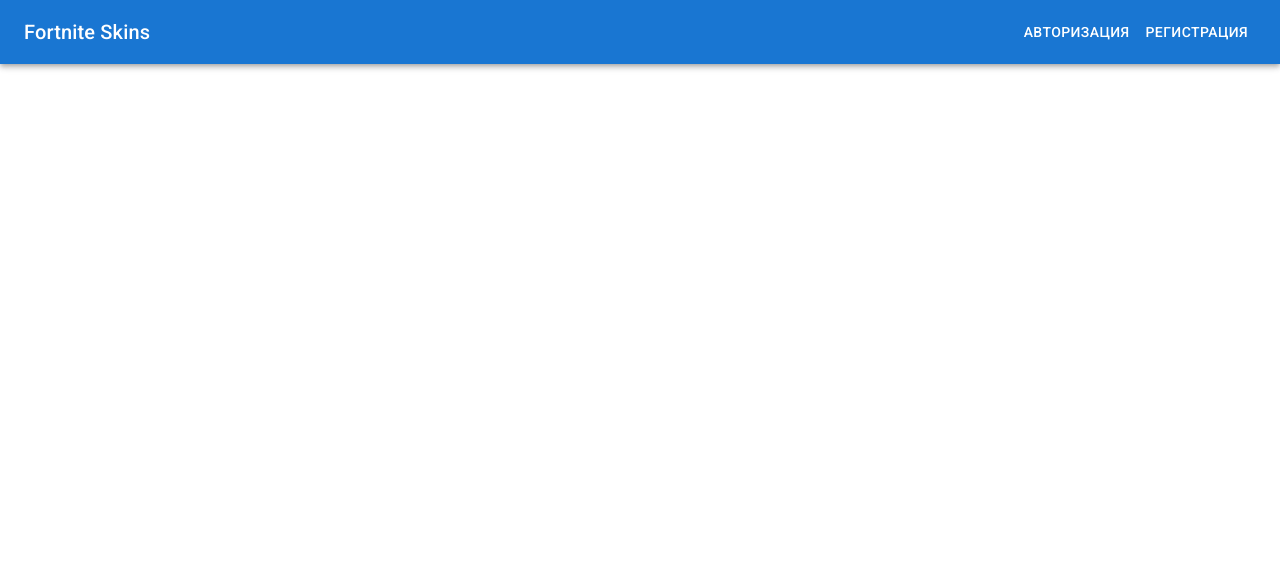
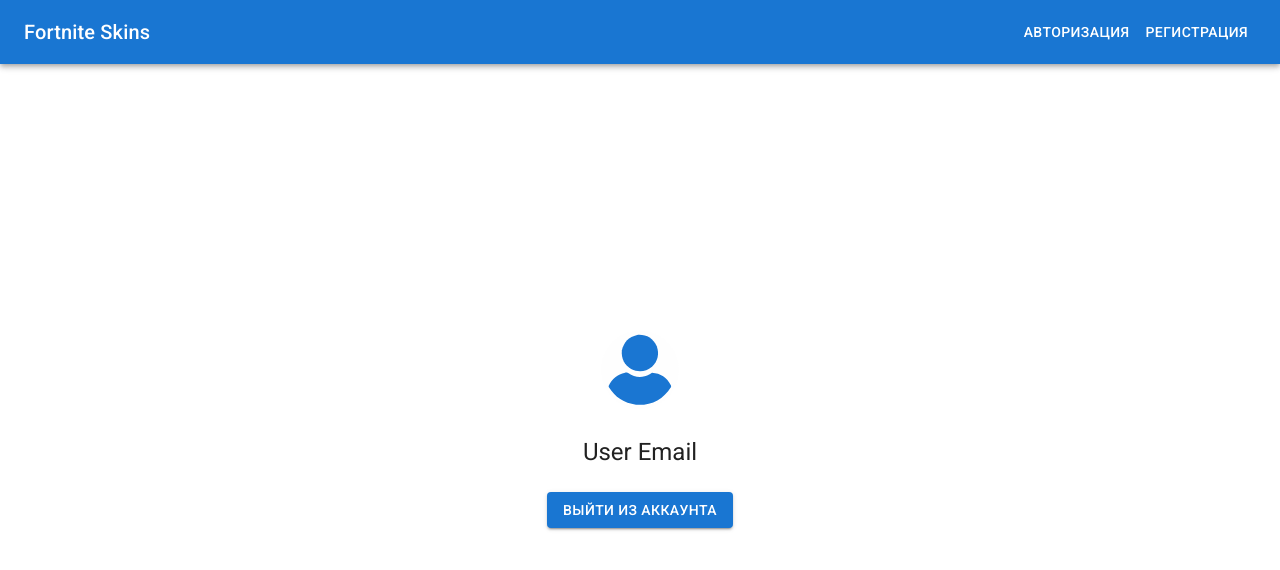
Before and after one commit to Sagetel/fortnitix, a React (Create React App) app: page /profile in a window 1280 px wide. Shown: the top 570 px of the page. Built offline with nearby package versions, Linux system fonts and the light colour scheme.

Commit message:
create profile page

```diff
--- a/src/App.css
+++ b/src/App.css
@@ -3,3 +3,6 @@
   padding: 0;
   box-sizing: border-box;
 }
+html, body {
+  min-height: 100vh;
+}
--- a/src/App.tsx
+++ b/src/App.tsx
@@ -3,7 +3,9 @@ import Layout from "./components/Layout";
 import Home from "./pages/Home";
 import Signin from "./pages/Signin";
 import Signup from "./pages/Signup";
+import Profile from "./pages/Profile";
 import "normalize.css";
+import './App.css'
 
 function App() {
   return (
@@ -13,6 +15,7 @@ function App() {
           <Route path="/" element={<Home />} />
           <Route path="/singin" element={<Signin />} />
           <Route path="/singup" element={<Signup />} />
+          <Route path="/profile" element={<Profile />} />
         </Routes>
       </Layout>
     </BrowserRouter>
--- a/src/components/AuthorizationMenu.tsx
+++ b/src/components/AuthorizationMenu.tsx
@@ -1,5 +1,3 @@
-import React, { useState } from "react";
-import MyModal from "./MyModal";
 import Box from "@mui/material/Box";
 import TextField from "@mui/material/TextField";
 import Button from "@mui/material/Button";
@@ -10,7 +8,7 @@ import { yupResolver } from "@hookform/resolvers/yup";
 import { useAppDispatch } from "../store/hooks";
 import { loginError, login } from "../store/action-creators/user";
 import { handleLogin, handleRegister } from "../utils/api";
-import { Link } from "react-router-dom";
+import { Link, useNavigate } from "react-router-dom";
 
 interface Props {
   isRegisterForm?: boolean;
@@ -18,7 +16,7 @@ interface Props {
 
 function AuthorizationMenu({ isRegisterForm = false }: Props) {
   const dispatch = useAppDispatch();
-  const [isRegister, setIsRegister] = useState(isRegisterForm);
+  const navigate = useNavigate();
   const validationSchema = yup.object().shape({
     email: yup
       .string()
@@ -33,7 +31,6 @@ function AuthorizationMenu({ isRegisterForm = false }: Props) {
   const {
     handleSubmit,
     control,
-    reset,
     formState: { errors },
   } = useForm({
     resolver: yupResolver(validationSchema),
@@ -43,19 +40,14 @@ function AuthorizationMenu({ isRegisterForm = false }: Props) {
     },
   });
 
-  const handleToggle = () => {
-    setIsRegister(!isRegister);
-    reset();
-  };
-
   const onSubmit = async (dataAuth: { email: string; password: string }) => {
     try {
-      if (isRegister) {
+      if (isRegisterForm) {
         await handleRegister(dataAuth);
       } else {
         const userLogin = await handleLogin(dataAuth);
-        alert("Авторизация прошла успешно");
         dispatch(login(userLogin));
+        navigate("/");
       }
     } catch (error: any) {
       console.error("Ошибка: ", error.message);
@@ -74,7 +66,7 @@ function AuthorizationMenu({ isRegisterForm = false }: Props) {
   return (
     <Box sx={style}>
       <Typography variant="h5" component="h2">
-        {isRegister ? "Регистрация" : "Авторизация"}
+        {isRegisterForm ? "Регистрация" : "Авторизация"}
       </Typography>
       <form onSubmit={handleSubmit(onSubmit)} style={{ width: "100%" }}>
         <Controller
@@ -115,11 +107,11 @@ function AuthorizationMenu({ isRegisterForm = false }: Props) {
           fullWidth
           sx={{ marginTop: "16px" }}
         >
-          {isRegister ? "Зарегистрироваться" : "Войти"}
+          {isRegisterForm ? "Зарегистрироваться" : "Войти"}
         </Button>
       </form>
       <Button sx={{ textTransform: "none", marginTop: "8px" }}>
-        {isRegister ? (
+        {isRegisterForm ? (
           <Link
             to="/singin"
             style={{ textDecoration: "none", color: "inherit" }}
--- a/src/components/Layout.tsx
+++ b/src/components/Layout.tsx
@@ -9,7 +9,7 @@ const Layout: React.FC<LayoutProps> = ({ children }) => {
   return (
     <div>
       <Header />
-      <main style={{ padding: "20px" }}>{children}</main>
+      <main style={{ padding: "20px", height: '100%' }}>{children}</main>
     </div>
   );
 };
--- a/src/components/UserProfile.tsx
+++ b/src/components/UserProfile.tsx
@@ -1,5 +1,8 @@
 import React, { useState, useEffect } from "react";
 import { supabase } from "./supabaseClient";
+import userSvg from "../assets/user.svg";
+import { Box, Typography } from "@mui/material";
+import { Link } from "react-router-dom";
 
 function UserProfile() {
   const [email, setEmail] = useState<string>("");
@@ -11,13 +14,34 @@ function UserProfile() {
     getUser();
   }, []);
   return (
-    <div
-      onClick={() => {
-        getUser();
-      }}
-    >
-      {email}
-    </div>
+    <Link to="/profile" style={{ textDecoration: "none", color: "inherit" }}>
+      <Box
+        sx={{
+          display: "flex",
+          alignItems: "center",
+          cursor: "pointer",
+          padding: 2,
+          borderRadius: 2,
+          transition: "transform 0.2s",
+          "&:hover": {
+            transform: "scale(1.02)",
+          },
+        }}
+      >
+        <Box
+          component="img"
+          src={userSvg}
+          alt="User Icon"
+          sx={{
+            width: 30,
+            height: 30,
+          }}
+        />
+        <Typography variant="body1" fontWeight="bold">
+          {email || "Unknow"}
+        </Typography>
+      </Box>
+    </Link>
   );
 }
 
--- /dev/null
+++ b/src/pages/Profile.tsx
@@ -0,0 +1,61 @@
+import React from "react";
+import { useSelector, useDispatch } from "react-redux";
+import { Box, Typography, Button, Avatar } from "@mui/material";
+import { supabase } from "../components/supabaseClient";
+import userSvg from "../assets/user.svg";
+import { logout } from "../store/action-creators/user";
+import { RootState } from "../store/store";
+import { useNavigate } from "react-router-dom";
+
+const Profile = () => {
+  const dispatch = useDispatch();
+  const navigate = useNavigate();
+  const user = useSelector((state: RootState) => state.user);
+
+  const handleLogout = async () => {
+    try {
+      const { error } = await supabase.auth.signOut();
+      if (error) throw error;
+      dispatch(logout());
+      navigate("/");
+    } catch (error: any) {
+      console.error("Ошибка ", error.message);
+    }
+  };
+
+  return (
+    <Box
+      sx={{
+        display: "flex",
+        flexDirection: "column",
+        alignItems: "center",
+        justifyContent: "center",
+        height: "85vh",
+        backgroundColor: "background.default",
+      }}
+    >
+      <Avatar
+        src={userSvg}
+        alt="User Avatar"
+        sx={{
+          width: 100,
+          height: 100,
+          marginBottom: 2,
+        }}
+      />
+      <Typography variant="h5" color="text.primary" gutterBottom>
+        {user?.userEmail || "User Email"}
+      </Typography>
+      <Button
+        variant="contained"
+        color="primary"
+        onClick={handleLogout}
+        sx={{ marginTop: 2 }}
+      >
+        Выйти из аккаунта
+      </Button>
+    </Box>
+  );
+};
+
+export default Profile;
```
Also changed, not shown: src/assets/user.svg (added).
